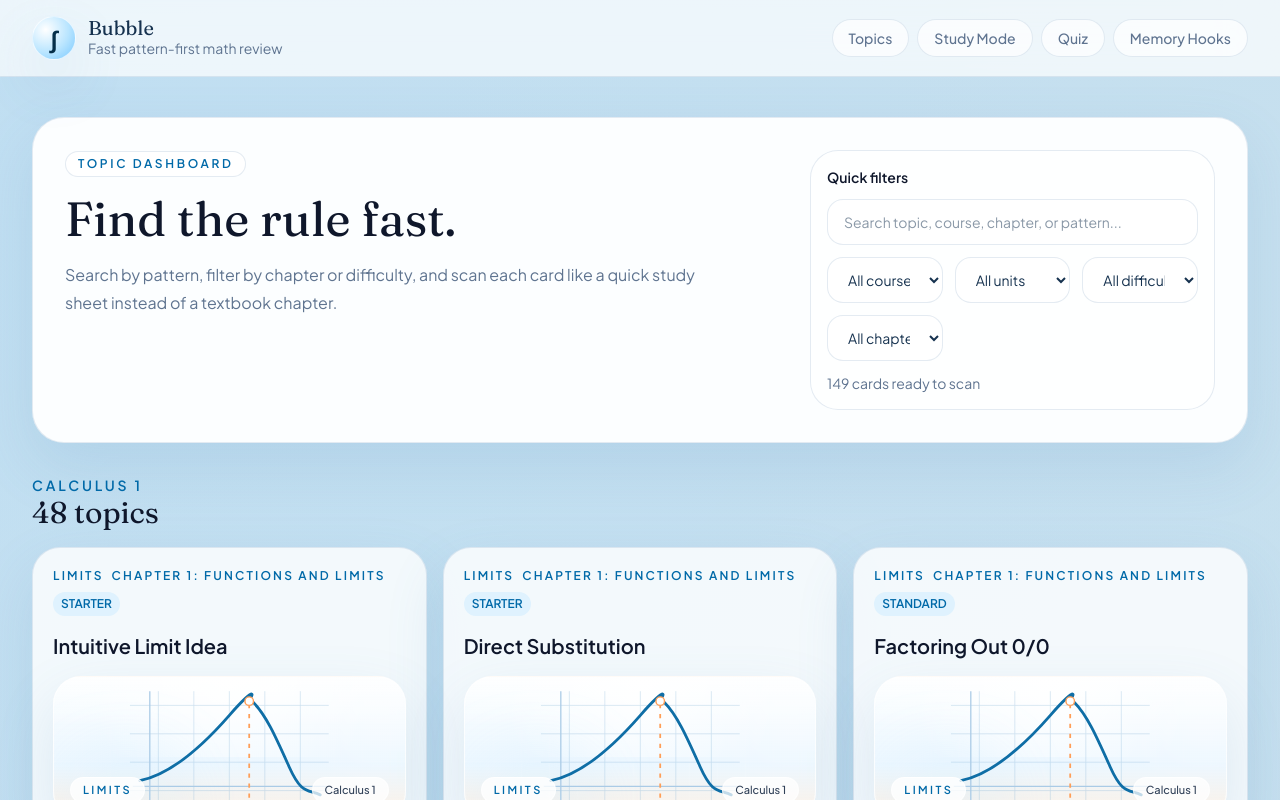
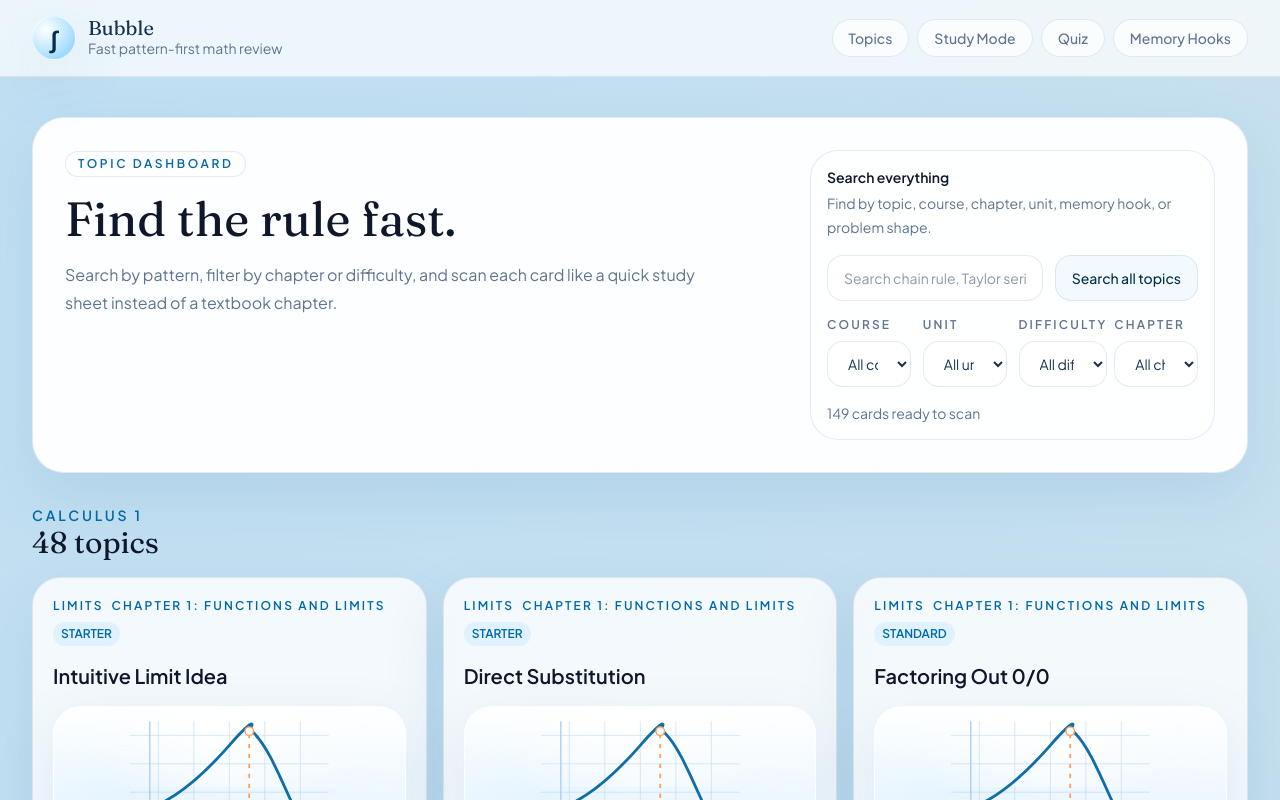
Before and after one commit to rchau8502/Bubble, a Next.js app: page /topics in a window 1280 px wide. Shown: the top 800 px of the page. Built offline with nearby package versions, Linux system fonts and the light colour scheme.

Commit message:
Improve topic search panel layout

```diff
--- a/src/components/topic-explorer.tsx
+++ b/src/components/topic-explorer.tsx
@@ -78,6 +78,13 @@ export function TopicExplorer({ cards }: TopicExplorerProps) {
     cards: filteredCards.filter((card) => card.course === course),
   }));
 
+  const hasActiveFilters =
+    query.length > 0 ||
+    courseFilter !== "All" ||
+    unitFilter !== "All" ||
+    difficultyFilter !== "All" ||
+    chapterFilter !== "All";
+
   return (
     <div className="space-y-8">
       <section className="bubble-shadow rounded-[2rem] border border-[color:var(--line)] bg-[color:var(--surface-strong)] p-6 sm:p-8">
@@ -95,17 +102,50 @@ export function TopicExplorer({ cards }: TopicExplorerProps) {
             </p>
           </div>
 
-          <div className="grid gap-3 rounded-[1.75rem] border border-[color:var(--line)] bg-white/75 p-4">
+          <div className="grid gap-4 rounded-[1.75rem] border border-[color:var(--line)] bg-white/75 p-4">
+            <div className="flex flex-wrap items-start justify-between gap-3">
+              <div>
                 <p className="text-sm font-semibold text-slate-900">
-              Quick filters
+                  Search everything
                 </p>
+                <p className="mt-1 text-sm leading-6 text-[color:var(--muted)]">
+                  Find by topic, course, chapter, unit, memory hook, or problem shape.
+                </p>
+              </div>
+              {hasActiveFilters ? (
+                <button
+                  type="button"
+                  onClick={() => {
+                    setQuery("");
+                    setCourseFilter("All");
+                    setUnitFilter("All");
+                    setDifficultyFilter("All");
+                    setChapterFilter("All");
+                  }}
+                  className="rounded-full border border-[color:var(--line)] bg-white px-4 py-2 text-sm font-semibold text-slate-900 transition hover:border-sky-200"
+                >
+                  Clear all
+                </button>
+              ) : null}
+            </div>
+
+            <div className="grid gap-3 sm:grid-cols-[minmax(0,1fr)_auto]">
               <input
                 value={query}
                 onChange={(event) => setQuery(event.target.value)}
-              placeholder="Search topic, course, chapter, or pattern..."
-              className="rounded-2xl border border-[color:var(--line)] bg-white px-4 py-3 text-sm outline-none transition focus:border-sky-300"
+                placeholder="Search chain rule, Taylor series, related rates, Chapter 7..."
+                className="min-w-0 rounded-2xl border border-[color:var(--line)] bg-white px-4 py-3 text-sm outline-none transition focus:border-sky-300"
               />
-            <div className="grid gap-3 sm:grid-cols-3">
+              <div className="rounded-2xl border border-[color:var(--line)] bg-sky-50/80 px-4 py-3 text-sm font-medium text-sky-950">
+                Search all topics
+              </div>
+            </div>
+
+            <div className="grid gap-3 md:grid-cols-2 xl:grid-cols-4">
+              <label className="grid gap-2">
+                <span className="text-xs font-semibold uppercase tracking-[0.18em] text-[color:var(--muted)]">
+                  Course
+                </span>
                 <select
                   value={courseFilter}
                   onChange={(event) => {
@@ -113,7 +153,7 @@ export function TopicExplorer({ cards }: TopicExplorerProps) {
                     setUnitFilter("All");
                     setChapterFilter("All");
                   }}
-                className="rounded-2xl border border-[color:var(--line)] bg-white px-4 py-3 text-sm outline-none"
+                  className="w-full min-w-0 rounded-2xl border border-[color:var(--line)] bg-white px-4 py-3 text-sm outline-none"
                 >
                   <option value="All">All courses</option>
                   {courseTitles.map((course) => (
@@ -122,13 +162,18 @@ export function TopicExplorer({ cards }: TopicExplorerProps) {
                     </option>
                   ))}
                 </select>
+              </label>
 
+              <label className="grid gap-2">
+                <span className="text-xs font-semibold uppercase tracking-[0.18em] text-[color:var(--muted)]">
+                  Unit
+                </span>
                 <select
                   value={unitFilter}
                   onChange={(event) =>
                     setUnitFilter(event.target.value as "All" | Unit)
                   }
-                className="rounded-2xl border border-[color:var(--line)] bg-white px-4 py-3 text-sm outline-none"
+                  className="w-full min-w-0 rounded-2xl border border-[color:var(--line)] bg-white px-4 py-3 text-sm outline-none"
                 >
                   <option value="All">All units</option>
                   {unitOptions.map((unit) => (
@@ -137,7 +182,12 @@ export function TopicExplorer({ cards }: TopicExplorerProps) {
                     </option>
                   ))}
                 </select>
+              </label>
 
+              <label className="grid gap-2">
+                <span className="text-xs font-semibold uppercase tracking-[0.18em] text-[color:var(--muted)]">
+                  Difficulty
+                </span>
                 <select
                   value={difficultyFilter}
                   onChange={(event) =>
@@ -145,7 +195,7 @@ export function TopicExplorer({ cards }: TopicExplorerProps) {
                       event.target.value as "All" | Difficulty,
                     )
                   }
-                className="rounded-2xl border border-[color:var(--line)] bg-white px-4 py-3 text-sm outline-none"
+                  className="w-full min-w-0 rounded-2xl border border-[color:var(--line)] bg-white px-4 py-3 text-sm outline-none"
                 >
                   <option value="All">All difficulty</option>
                   {difficulties.map((difficulty) => (
@@ -154,13 +204,18 @@ export function TopicExplorer({ cards }: TopicExplorerProps) {
                     </option>
                   ))}
                 </select>
+              </label>
 
+              <label className="grid gap-2">
+                <span className="text-xs font-semibold uppercase tracking-[0.18em] text-[color:var(--muted)]">
+                  Chapter
+                </span>
                 <select
                   value={chapterFilter}
                   onChange={(event) =>
                     setChapterFilter(event.target.value)
                   }
-                className="rounded-2xl border border-[color:var(--line)] bg-white px-4 py-3 text-sm outline-none"
+                  className="w-full min-w-0 rounded-2xl border border-[color:var(--line)] bg-white px-4 py-3 text-sm outline-none"
                 >
                   <option value="All">All chapters</option>
                   {chapterOptions.map((chapter) => (
@@ -169,7 +224,9 @@ export function TopicExplorer({ cards }: TopicExplorerProps) {
                     </option>
                   ))}
                 </select>
+              </label>
             </div>
+
             <p className="text-sm text-[color:var(--muted)]">
               {filteredCards.length} card
               {filteredCards.length === 1 ? "" : "s"} ready to scan
```
Lines whose indentation alone changed are shown as unchanged.
